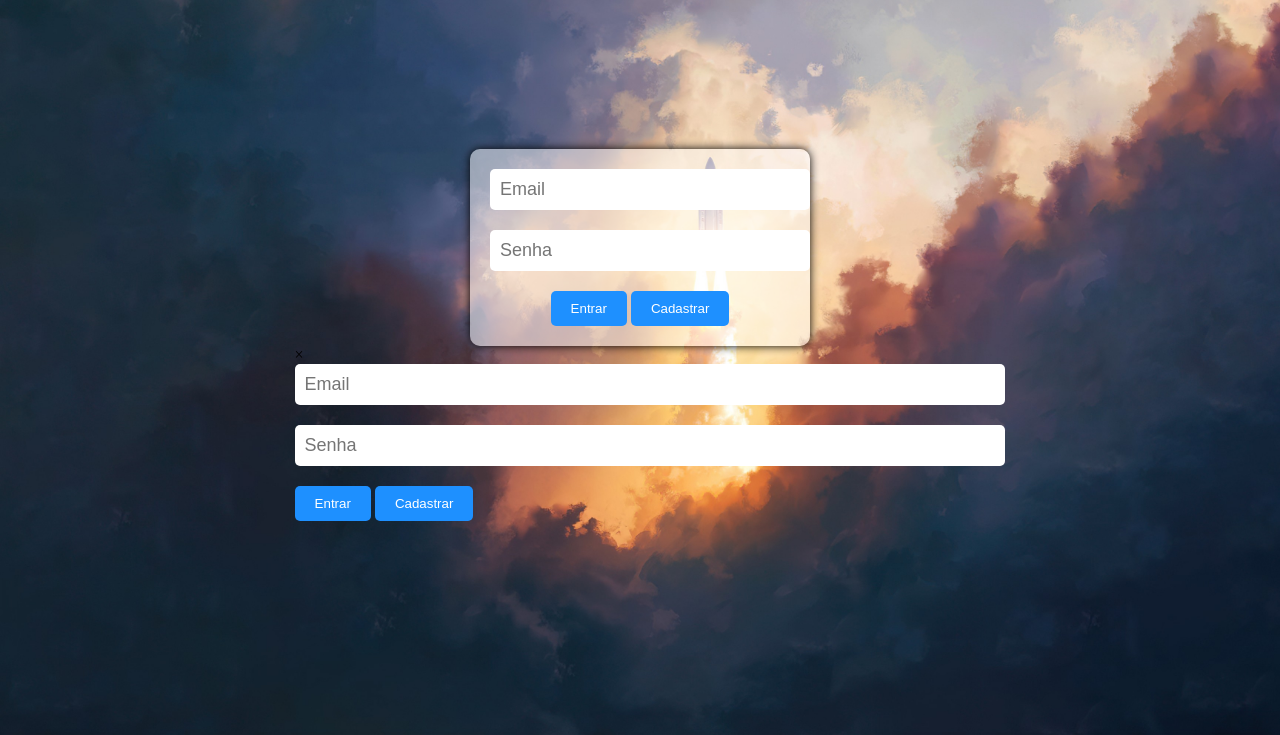
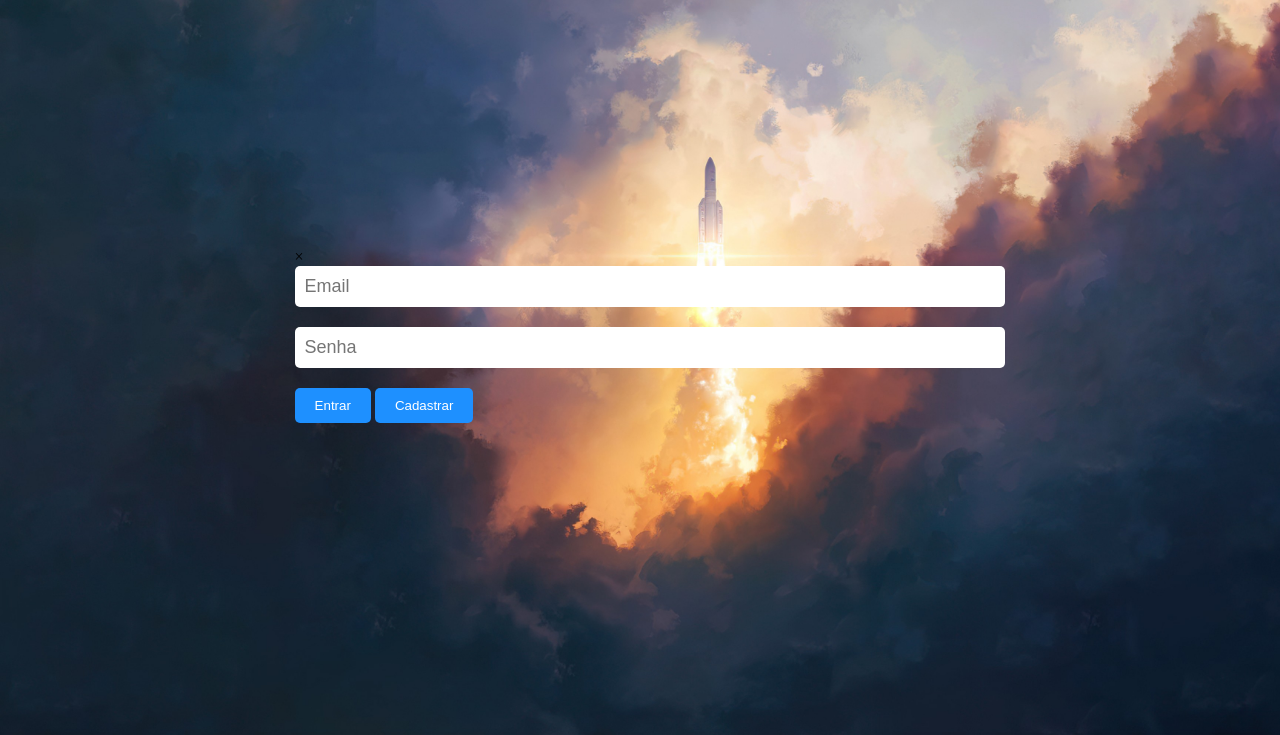
Before and after one commit to andpedrucci/RKT-project, a plain HTML site: page index.html in a window 1280 px wide. Shown: the part 65-800 px from the top of the page. Drawn offline with Linux system fonts and the light colour scheme.

Commit message:
Update index.html

```diff
--- a/index.html
+++ b/index.html
@@ -59,13 +59,6 @@
         <h1>RKT</h1>
         <button onclick="document.getElementById('login-modal').style.display='block'">Login</button>
     </div>
-    <div class="container">
-        <form action="#">
-            <input type="email" placeholder="Email" required>
-            <input type="password" placeholder="Senha" required>
-            <input type="submit" value="Entrar">
-            <input type="submit" value="Cadastrar">
-        </form>
     </div>
     <div id="login-modal" class="modal">
         <div class="modal-content">
```
